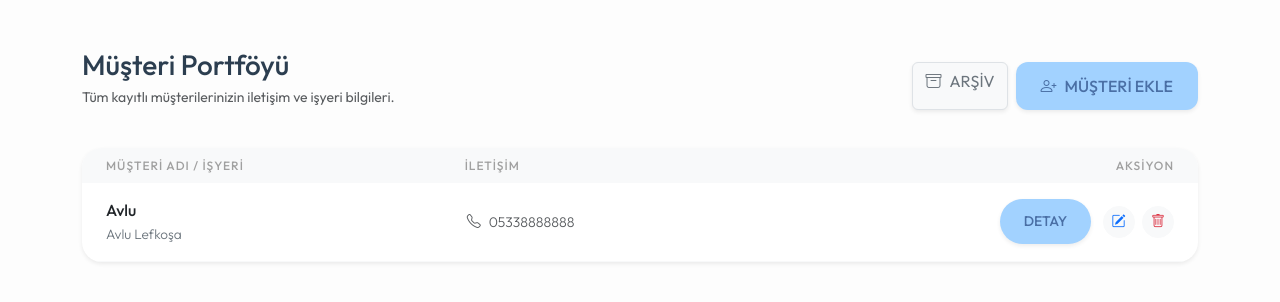
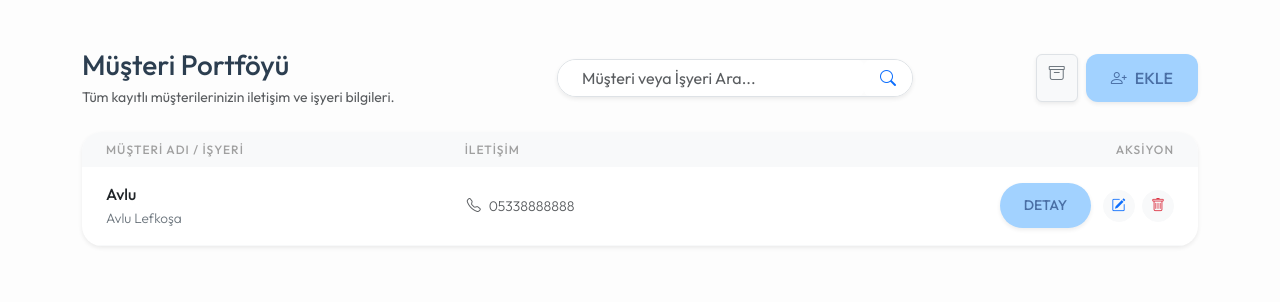
Before and after one commit to musty7091/yvr, a Flask app: page /musteriler in a window 1280 px wide. Shown: the part 83-385 px from the top of the page. Run offline with Flask 3, Linux system fonts and the light colour scheme; the visitor is signed in with stand-in values (Sample User, id 1); data comes from the database, SQL or seed files in the repository; both versions use the stored data as it was after the commit.

Commit message:
SON GÜNCEL

```diff
--- a/app.py
+++ b/app.py
@@ -2,6 +2,7 @@ import requests
 import xml.etree.ElementTree as ET
 from flask import Flask, render_template, request, redirect, url_for, session, make_response
 from flask_sqlalchemy import SQLAlchemy
+from sqlalchemy import or_  # YENİ EKLENEN: Arama sorgusu için gerekli (VEYA mantığı)
 from datetime import datetime
 import pdfkit
 import os
@@ -112,19 +113,34 @@ def logout():
     session.pop('logged_in', None)
     return redirect(url_for('index'))
 
+# --- GÜNCELLENEN: MÜŞTERİLER ROTASI (ARAMA DESTEKLİ) ---
 @app.route('/musteriler')
 def musteriler():
     if 'logged_in' not in session: return redirect(url_for('index'))
-    return render_template('musteriler.html', musteriler=Musteri.query.filter_by(durum='Aktif').all())
 
-# --- YENİ EKLENEN: PASİF MÜŞTERİLERİ LİSTELE ---
+    # Arama terimini al (urlde ?q=ahmet gibi gelir)
+    arama_terimi = request.args.get('q')
+
+    if arama_terimi:
+        # Hem AD SOYAD içinde HEM DE İŞYERİ ADI içinde arama yap
+        # Ve sadece AKTİF olanları getir
+        bulunanlar = Musteri.query.filter(
+            Musteri.durum == 'Aktif',
+            or_(
+                Musteri.ad_soyad.contains(arama_terimi),
+                Musteri.isyeri_adi.contains(arama_terimi)
+            )
+        ).all()
+        return render_template('musteriler.html', musteriler=bulunanlar, arama_var=True, terim=arama_terimi)
+
+    # Arama yoksa hepsini getir
+    return render_template('musteriler.html', musteriler=Musteri.query.filter_by(durum='Aktif').all(), arama_var=False)
+
 @app.route('/pasif_musteriler')
 def pasif_musteriler():
     if 'logged_in' not in session: return redirect(url_for('index'))
-    # Sadece durumu 'Pasif' olanları listele
     return render_template('pasif_musteriler.html', musteriler=Musteri.query.filter_by(durum='Pasif').all())
 
-# --- YENİ EKLENEN: MÜŞTERİYİ TEKRAR AKTİF ET (GERİ YÜKLE) ---
 @app.route('/musteri_aktif_et/<int:id>')
 def musteri_aktif_et(id):
     if 'logged_in' not in session: return redirect(url_for('index'))
--- a/templates/musteriler.html
+++ b/templates/musteriler.html
@@ -3,17 +3,33 @@
 
 {% block content %}
 <div class="row mb-4 align-items-center">
-    <div class="col">
+    <div class="col-md-5">
         <h3 class="mb-1">Müşteri Portföyü</h3>
-        <p class="text-muted small">Tüm kayıtlı müşterilerinizin iletişim ve işyeri bilgileri.</p>
+        <p class="text-muted small mb-0">Tüm kayıtlı müşterilerinizin iletişim ve işyeri bilgileri.</p>
     </div>
-    <div class="col-auto d-flex gap-2">
+
+    <div class="col-md-4 mt-3 mt-md-0">
+        <form action="/musteriler" method="GET" class="d-flex shadow-sm rounded-pill overflow-hidden border">
+            <input type="text" name="q" class="form-control border-0 ps-4" placeholder="Müşteri veya İşyeri Ara..." value="{{ terim or '' }}" style="background-color: #fff;">
+
+            {% if arama_var %}
+            <a href="/musteriler" class="btn btn-white border-0 text-danger bg-white d-flex align-items-center" title="Aramayı Temizle">
+                <i class="bi bi-x-lg"></i>
+            </a>
+            {% endif %}
+
+            <button type="submit" class="btn btn-white border-0 text-primary bg-white px-3">
+                <i class="bi bi-search"></i>
+            </button>
+        </form>
+    </div>
+
+    <div class="col-md-3 mt-3 mt-md-0 text-md-end d-flex justify-content-md-end gap-2">
         <a href="/pasif_musteriler" class="btn btn-light text-secondary border shadow-sm" title="Silinenleri Gör">
-            <i class="bi bi-archive me-2"></i>ARŞİV
+            <i class="bi bi-archive"></i>
         </a>
-
         <button class="btn btn-yvr-primary shadow-sm" data-bs-toggle="modal" data-bs-target="#musteriEkleModal">
-            <i class="bi bi-person-plus me-2"></i>MÜŞTERİ EKLE
+            <i class="bi bi-person-plus me-2"></i>EKLE
         </button>
     </div>
 </div>
@@ -53,7 +69,13 @@
                 {% endfor %}
                 {% if not musteriler %}
                 <tr>
-                    <td colspan="3" class="text-center py-5 text-muted small">Kayıtlı müşteri bulunmamaktadır.</td>
+                    <td colspan="3" class="text-center py-5 text-muted small">
+                        {% if arama_var %}
+                            "{{ terim }}" aramasıyla eşleşen müşteri bulunamadı.
+                        {% else %}
+                            Kayıtlı müşteri bulunmamaktadır.
+                        {% endif %}
+                    </td>
                 </tr>
                 {% endif %}
             </tbody>
```
Also changed, not shown: templates/musteri_detay.html (+6 -1 lines), instance/yvr_veritabani.db.
